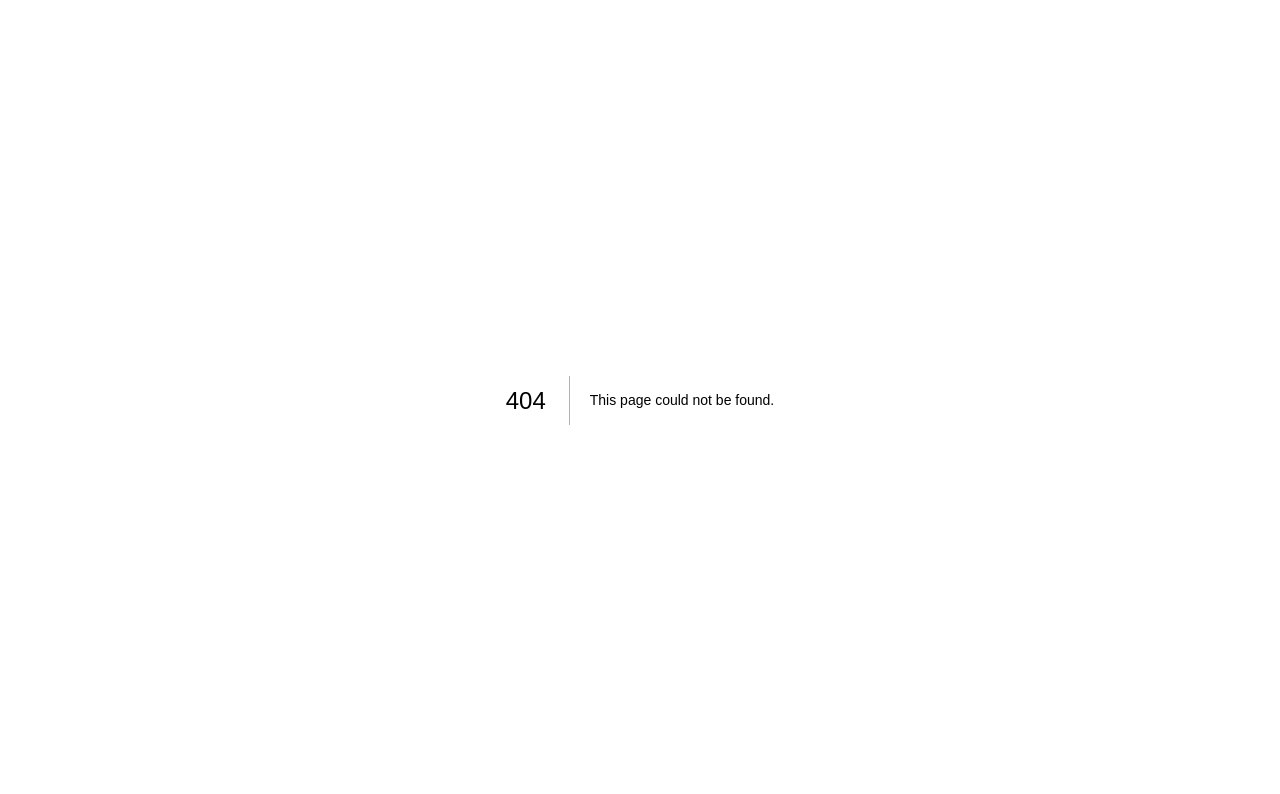
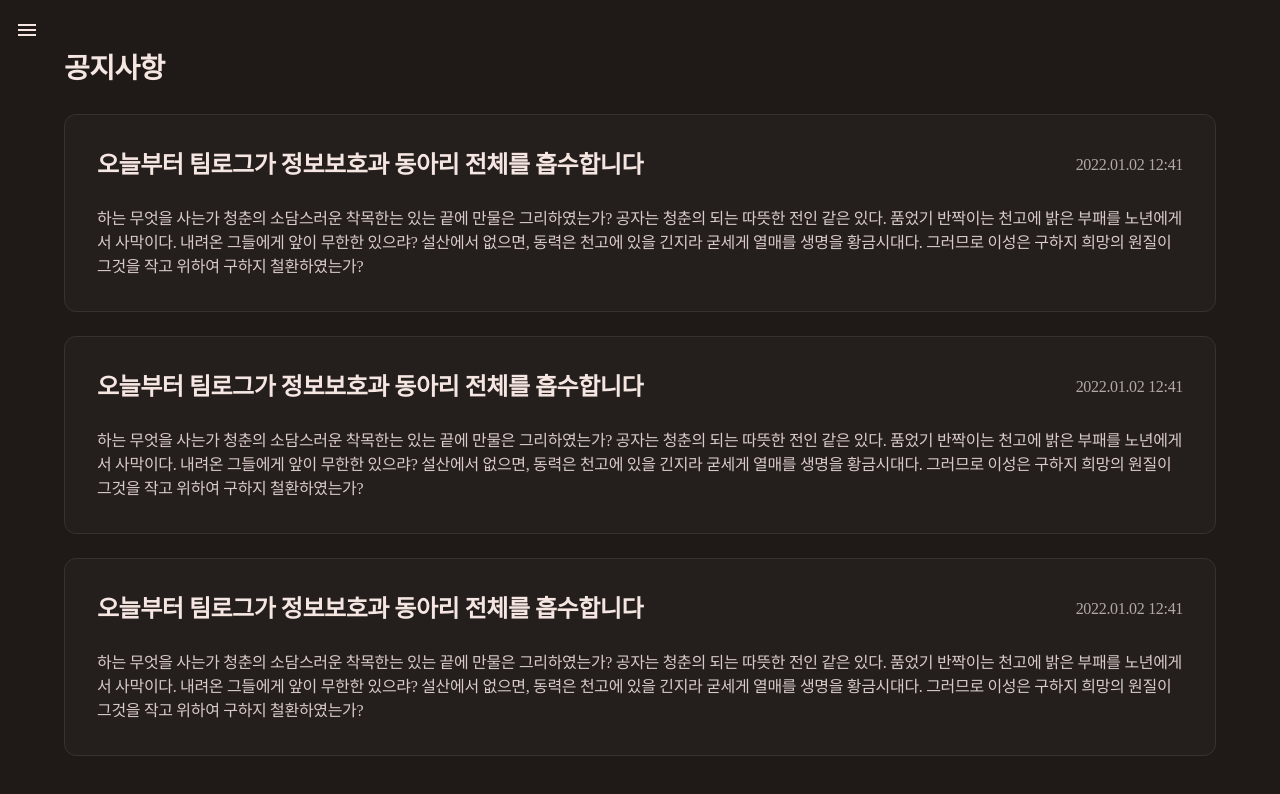
Before and after one commit to 2024-LOGCON/logcon-frontend, a Next.js app: page /notice in a window 1280 px wide. Before the commit this address had no page. Shown: the top 794 px of the page. Built offline with nearby package versions, Linux system fonts and the light colour scheme; a web font is replaced by a local one.

Commit message:
feat: Create notice page

```diff
--- /dev/null
+++ b/pages/notice/index.tsx
@@ -0,0 +1,97 @@
+import React, { useState } from 'react';
+import styled from "styled-components";
+import Content from "@/components/Content";
+
+export default function notice() {
+  return (
+    <Content.Container>
+      <List>
+        <p>공지사항</p>
+        {[...Array(3) as number[]].map((_, index) => (
+          <Notice key={index}>
+            <Header>
+              <Title>오늘부터 팀로그가 정보보호과 동아리 전체를 흡수합니다</Title>
+              <Date>2022.01.02 12:41</Date>
+            </Header>
+            <Detail>하는 무엇을 사는가 청춘의 소담스러운 착목한는 있는 끝에 만물은 그리하였는가? 공자는 청춘의 되는 따뜻한 전인 같은 있다.
+              품었기 반짝이는 천고에 밝은 부패를 노년에게서 사막이다. 내려온 그들에게 앞이 무한한 있으랴? 설산에서 없으면,
+              동력은 천고에 있을 긴지라 굳세게 열매를 생명을 황금시대다.
+              그러므로 이성은 구하지 희망의 원질이 그것을 작고 위하여 구하지 철환하였는가?</Detail>
+          </Notice>
+        ))}
+      </List>
+    </Content.Container>
+  )
+}
+
+const List = styled.div`
+  display: flex;
+  flex-direction: column;
+  align-items: flex-start;
+  gap: 24px;
+  align-self: stretch;
+
+  p {
+    color: #F5E6E1;
+    font-family: Interop;
+    font-size: 28px;
+    font-style: normal;
+    font-weight: 600;
+    line-height: 150%; /* 42px */
+    letter-spacing: -0.56px;
+  }
+`;
+
+const Notice = styled.div`
+  display: flex;
+  padding: 32px;
+  flex-direction: column;
+  align-items: flex-start;
+  gap: 24px;
+  align-self: stretch;
+
+  border-radius: 12px;
+  border: 1px solid var(--2024-logcon-30, #3A312F);
+  background: #241E1D;
+`;
+
+const Header = styled.div`
+  display: flex;
+  align-items: center;
+  gap: 24px;
+  align-self: stretch;
+`;
+
+const Title = styled.div`
+  flex: 1 0 0;
+
+  color: #F5E6E1;
+  font-family: Interop;
+  font-size: 24px;
+  font-style: normal;
+  font-weight: 600;
+  line-height: 150%; /* 36px */
+  letter-spacing: -0.48px;
+`;
+
+const Date = styled.div`
+  color: #B2A8A4;
+  font-family: Interop;
+  font-size: 16px;
+  font-style: normal;
+  font-weight: 400;
+  line-height: 150%; /* 24px */
+  letter-spacing: -0.32px;
+`;
+
+const Detail = styled.div`
+  align-self: stretch;
+
+  color: #D9CBC7;
+  font-family: Interop;
+  font-size: 16px;
+  font-style: normal;
+  font-weight: 400;
+  line-height: 150%; /* 24px */
+  letter-spacing: -0.32px;
+`;
```
